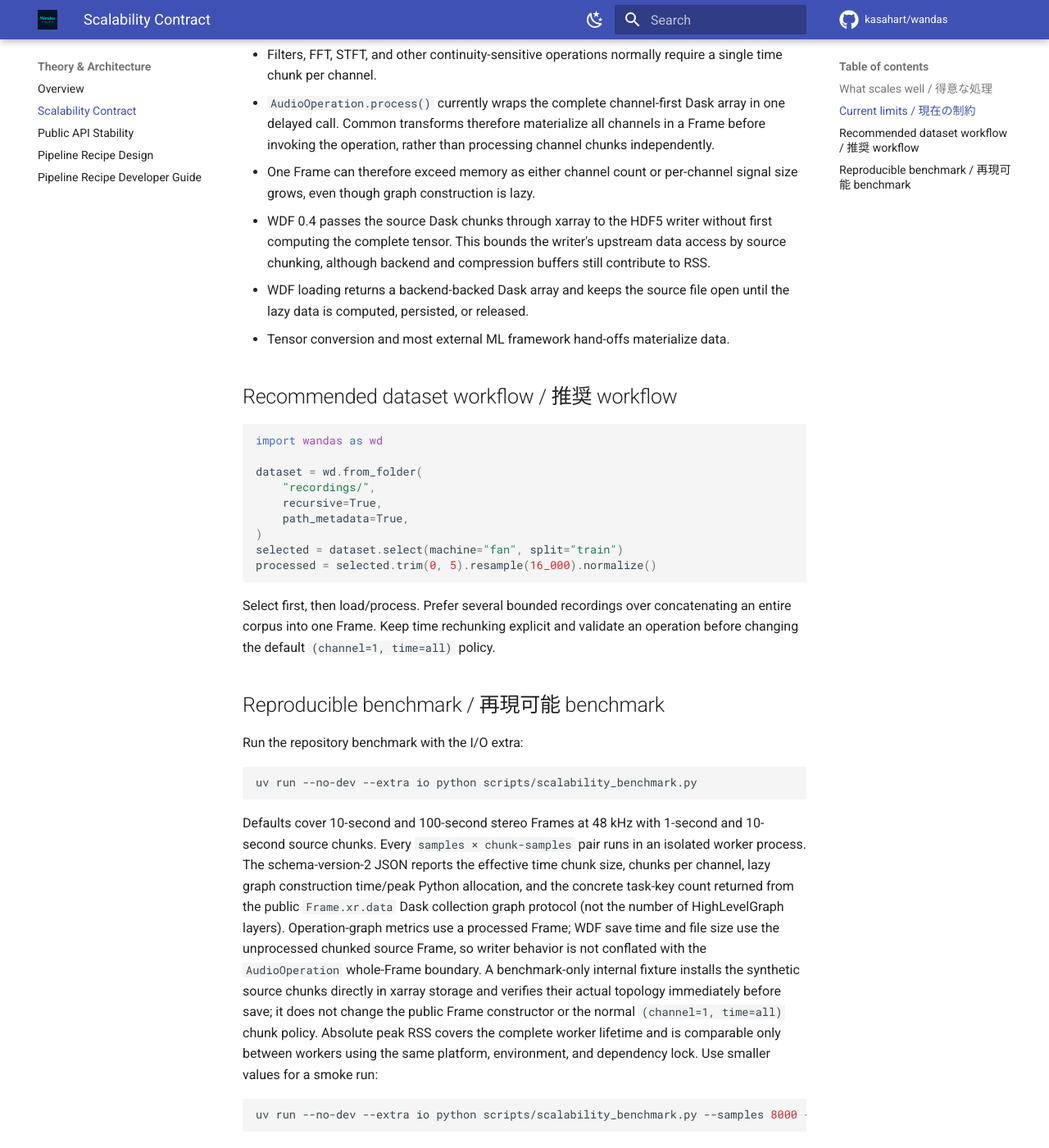
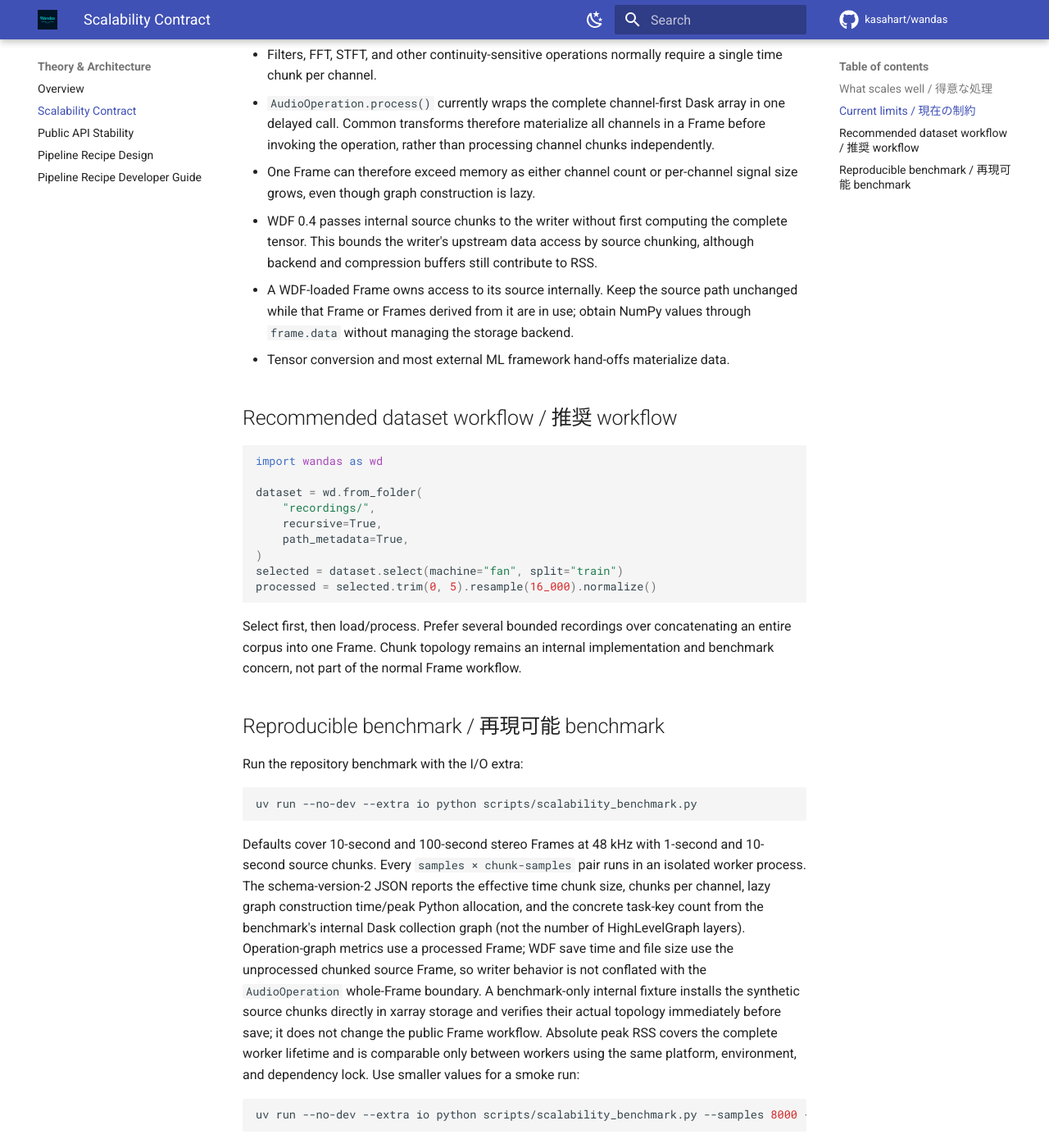
Before and after one commit to kasahart/wandas, an MkDocs documentation site: the page built from docs/src/explanation/scalability-contract.md, in a window 1280 px wide and 1400 px high, scrolled down 788 px. Shown: the whole window at 82% size. Built offline with MkDocs 1.6.1 and Material for MkDocs 9.7.7, drawn with Linux system fonts in a browser that asks for light colours; comment, search, counter and statistics services are not loaded.

Commit message:
docs: keep Frame backends internal

````diff
--- a/docs/src/explanation/scalability-contract.md
+++ b/docs/src/explanation/scalability-contract.md
@@ -26,11 +26,12 @@ Wandas は主に、サイズを制御した多数の収録ファイルを扱う
   before invoking the operation, rather than processing channel chunks independently.
 - One Frame can therefore exceed memory as either channel count or per-channel signal
   size grows, even though graph construction is lazy.
-- WDF 0.4 passes the source Dask chunks through xarray to the HDF5 writer without
-  first computing the complete tensor. This bounds the writer's upstream data access
-  by source chunking, although backend and compression buffers still contribute to RSS.
-- WDF loading returns a backend-backed Dask array and keeps the source file open until
-  the lazy data is computed, persisted, or released.
+- WDF 0.4 passes internal source chunks to the writer without first computing the
+  complete tensor. This bounds the writer's upstream data access by source chunking,
+  although backend and compression buffers still contribute to RSS.
+- A WDF-loaded Frame owns access to its source internally. Keep the source path
+  unchanged while that Frame or Frames derived from it are in use; obtain NumPy
+  values through `frame.data` without managing the storage backend.
 - Tensor conversion and most external ML framework hand-offs materialize data.
 
 ## Recommended dataset workflow / 推奨 workflow
@@ -48,8 +49,8 @@ processed = selected.trim(0, 5).resample(16_000).normalize()
 ```
 
 Select first, then load/process. Prefer several bounded recordings over concatenating
-an entire corpus into one Frame. Keep time rechunking explicit and validate an
-operation before changing the default `(channel=1, time=all)` policy.
+an entire corpus into one Frame. Chunk topology remains an internal implementation and
+benchmark concern, not part of the normal Frame workflow.
 
 ## Reproducible benchmark / 再現可能 benchmark
 
@@ -63,17 +64,16 @@ Defaults cover 10-second and 100-second stereo Frames at 48 kHz with 1-second an
 10-second source chunks. Every `samples × chunk-samples` pair runs in an isolated
 worker process. The schema-version-2 JSON reports the effective time chunk size,
 chunks per channel, lazy graph construction time/peak Python allocation, and the
-concrete task-key count returned from the public
-`Frame.xr.data` Dask collection graph protocol (not the number of HighLevelGraph
-layers). Operation-graph metrics use a processed Frame; WDF save time and file size use
-the unprocessed chunked source Frame, so writer behavior is not conflated with the
+concrete task-key count from the benchmark's internal Dask collection graph (not the
+number of HighLevelGraph layers). Operation-graph metrics use a processed Frame; WDF
+save time and file size use the unprocessed chunked source Frame, so writer behavior
+is not conflated with the
 `AudioOperation` whole-Frame boundary. A benchmark-only internal fixture installs the
 synthetic source chunks directly in xarray storage and verifies their actual topology
-immediately before save; it does not change the public Frame constructor or the normal
-`(channel=1, time=all)` chunk policy. Absolute peak RSS covers the complete worker
-lifetime and is comparable only between workers using the same platform, environment,
-and dependency lock. Use smaller
-values for a smoke run:
+immediately before save; it does not change the public Frame workflow. Absolute peak
+RSS covers the complete worker lifetime and is comparable only between workers using
+the same platform, environment, and dependency lock. Use smaller values for a smoke
+run:
 
 ```bash
 uv run --no-dev --extra io python scripts/scalability_benchmark.py --samples 8000 --chunk-samples 1000 4000
````
Also changed, not shown: docs/src/api/wdf_io.md (+5 -4 lines), docs/src/explanation/index.md (+5 -4 lines), docs/src/explanation/public-api-stability.md (+13 -8 lines), docs/src/how-to/cepstral-analysis.md (+2 -3 lines), docs/src/tutorial/pipeline-recipes.md (+2 -2 lines), 6 other files.
